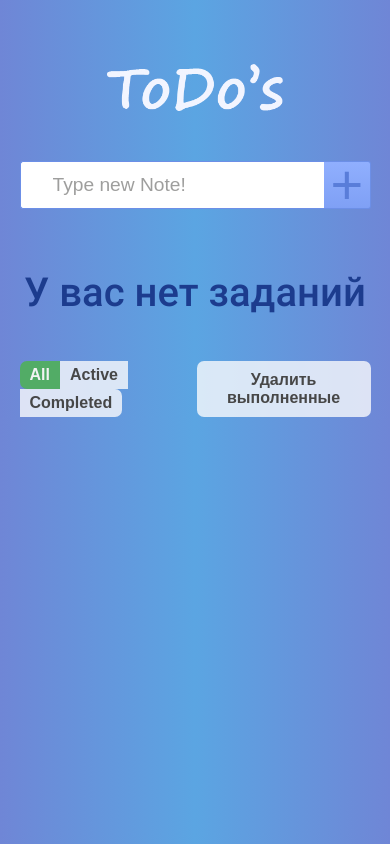
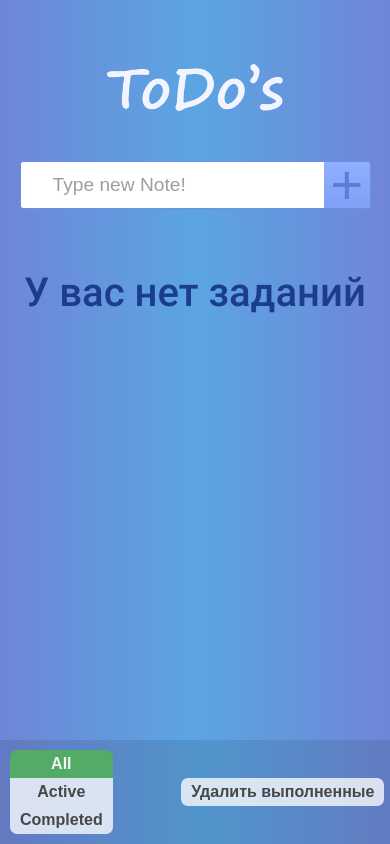
Before and after one commit to Sviridov-E/Todo-s, a React (Create React App) app: page / in a window 390 px wide. Built offline with nearby package versions, Linux system fonts and the light colour scheme.

Commit message:
stylized filter for mobile

```diff
--- a/src/App.js
+++ b/src/App.js
@@ -101,7 +101,9 @@ function App() {
         <TaskList reorder={reorder} shouldReordering={filter === 'all' ? true : false} tasks={filterTasks[filter](tasks)} toComplete={markAsComplete} removeTask={removeTask}/>
         <div className='footer'>
           <Filter changeFilter={changeFilter} filter={filter}/>
-          <button onClick={removeCompleted} className='removeButton'>Удалить выполненные</button>
+          <div className='remove-button'>
+            <button onClick={removeCompleted}>Удалить выполненные</button>
+          </div>
         </div>
       </div>
     </div>
--- a/src/styles/App.css
+++ b/src/styles/App.css
@@ -22,6 +22,9 @@ time, mark, audio, video {
 	font-size: 100%;
 	font: inherit;
 	vertical-align: baseline;
+}
+html {
+	overflow-y: scroll;
 }
 /* HTML5 display-role reset for older browsers */
 article, aside, details, figcaption, figure,
@@ -67,18 +70,12 @@ body{
   justify-content: center;
   margin-top: 4rem;
 }
-@media (max-width: 600px) {
-	.logo img {
-		display: block;
-		width: 50%;
-		height: 50%;
-	}
-}
+
 .footer {
 	display: flex;
 	justify-content: space-between;
 }
-.footer .removeButton {
+.footer .remove-button button {
 	padding: 5px 10px;
   border: none;
 	outline: none;
@@ -89,6 +86,22 @@ body{
   color: #474747;
   cursor: pointer;
 }
-.footer .removeButton:hover {
+.footer .remove-button button:hover {
 	background: rgba(248, 226, 231, 1);
 }
+@media (max-width: 800px) {
+	.logo img {
+		display: block;
+		width: 50%;
+		height: 50%;
+	}
+	.footer {
+		position: fixed;
+		bottom: 0;
+		left: 0;
+		width: 100vw;
+		background: linear-gradient(90deg, #6379c0f3 0%, #5194cbf3 50%, #6378c0f3 100% );
+		padding: 10px;
+		z-index: 100;
+	}
+}
--- a/src/styles/filter.css
+++ b/src/styles/filter.css
@@ -24,3 +24,21 @@
 .filter :last-of-type {
   border-radius: 0 7px 7px 0;
 }
+
+@media (max-width: 800px) {
+  .footer .filter {
+    display: flex;
+    flex-direction: column;
+  }
+  .footer .remove-button {
+    display: flex;
+    align-items: center;
+    margin-right: 4%;
+  }
+  .footer .filter :first-of-type {
+    border-radius: 7px 7px 0 0;
+  }
+  .footer .filter :last-of-type {
+    border-radius: 0 0 7px 7px;
+  }
+}
```
